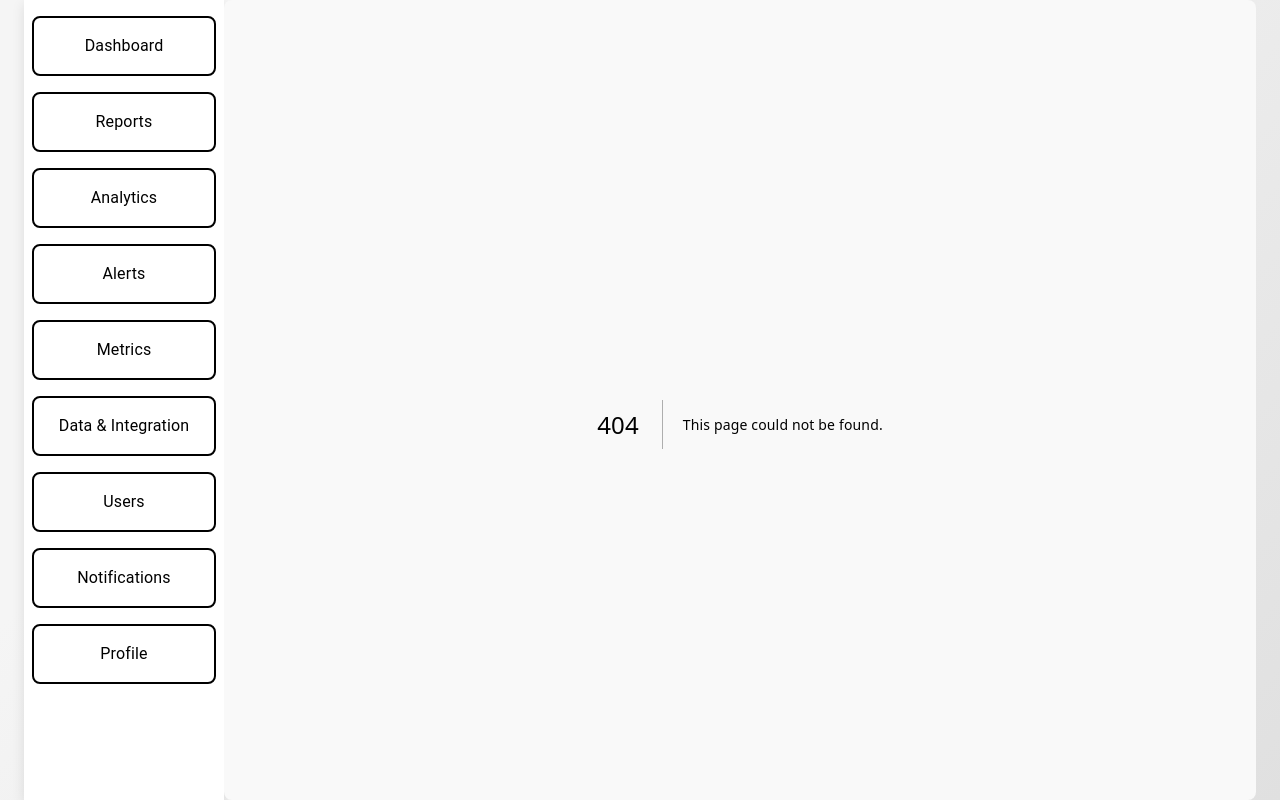
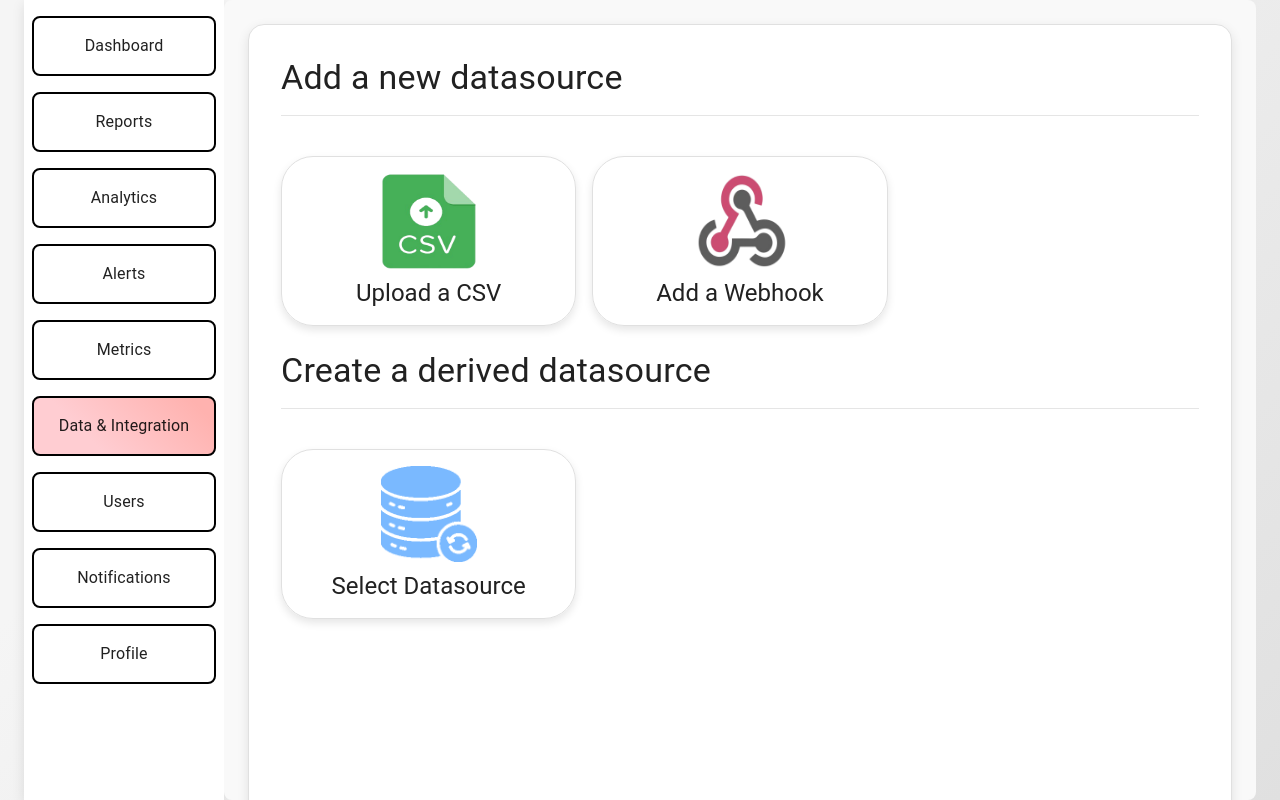
Before and after one commit to Amitgupta76/analytics-dashboard, a Next.js app: page /data-integration/datasource-addition in a window 1280 px wide. Before the commit this address had no page. Built offline with nearby package versions, Linux system fonts and the light colour scheme.

Commit message:
feat: datasource addition

```diff
--- a/src/app/components/DataIntegration.tsx
+++ b/src/app/components/DataIntegration.tsx
@@ -9,11 +9,16 @@ import DataCard from '../components/DataCard';
 import { cardGridStyle } from '../styles/dataIntegrationStyles';
 import { containerStyle, sectionHeaderStyle } from '../styles/sharedStyles';
 import { DATA_SOURCES, BUTTONS } from '../constants/dataIntegration';
+import { useRouter } from 'next/navigation';
 
 const DataIntegration: React.FC = () => {
   const [activeButton, setActiveButton] = useState<string>('csv');
   const handleButtonClick = (buttonId: string) => {
     setActiveButton(buttonId);
+  };
+  const router = useRouter();
+  const handleDatasourceAddition = () => {
+    router.push('/data-integration/datasource-addition');
   };
 
   const renderContent = () => {
@@ -69,6 +74,7 @@ const DataIntegration: React.FC = () => {
           color="primary"
           size="small"
           sx={{ marginLeft: 'auto', mt: 2 }}
+          onClick={handleDatasourceAddition}
         >
           Add Datasource
         </Button>
--- /dev/null
+++ b/src/app/components/DatasourceCard.tsx
@@ -0,0 +1,15 @@
+import { Box, Typography } from "@mui/material";
+import { StaticImageData } from "next/image";
+import { dataCardStyle } from "../styles/dataIntegrationStyles";
+import Image from "next/image";
+
+const DatasourceCard = ({ src, alt, title }: { src: StaticImageData; alt: string; title: string }) => (
+    <Box sx={{ ...dataCardStyle, display: 'flex', flexDirection: 'column', alignItems: 'center' }}>
+        <Image src={src} alt={alt} width={96} height={96} />
+        <Typography variant="h5" sx={{ mt: 1 }}>
+            {title}
+        </Typography>
+    </Box>
+);
+
+export default DatasourceCard;
--- a/src/app/components/Sidebar.tsx
+++ b/src/app/components/Sidebar.tsx
@@ -30,7 +30,7 @@ const Sidebar = () => {
             <ListItemButton
               component={Link}
               href={item.href}
-              sx={pathname === item.href ? activeButton : sidebarButton}
+              sx={pathname.startsWith(item.href) ? activeButton : sidebarButton}
             >
               <ListItemText primary={item.text} sx={sidebarText} />
             </ListItemButton>
--- /dev/null
+++ b/src/app/data-integration/datasource-addition/page.tsx
@@ -0,0 +1,30 @@
+import { cardGridStyle, dataCardStyle } from "@/app/styles/dataIntegrationStyles";
+import csv_upload from "../../public/assets/csv_upload.png";
+import webhook from "../../public/assets/webhook.png";
+import datasource from "../../public/assets/datasource.png";
+import { containerStyle, sectionHeaderStyle } from "@/app/styles/sharedStyles";
+import { Box, Typography } from "@mui/material";
+import DatasourceCard from "@/app/components/DatasourceCard";
+
+const DatasourceAdditionPage: React.FC = () => (
+    <Box sx={containerStyle}>
+        <Typography variant="h4" component="h1" sx={sectionHeaderStyle}>
+            Add a new datasource
+        </Typography>
+
+        <Box sx={cardGridStyle}>
+            <DatasourceCard src={csv_upload} alt="CSV Upload" title="Upload a CSV" />
+            <DatasourceCard src={webhook} alt="Webhook" title="Add a Webhook" />
+        </Box>
+
+        <Typography variant="h4" component="h1" sx={sectionHeaderStyle}>
+            Create a derived datasource
+        </Typography>
+
+        <Box sx={cardGridStyle}>
+            <DatasourceCard src={datasource} alt="Datasource" title="Select Datasource" />
+        </Box>
+    </Box>
+);
+
+export default DatasourceAdditionPage;
```
